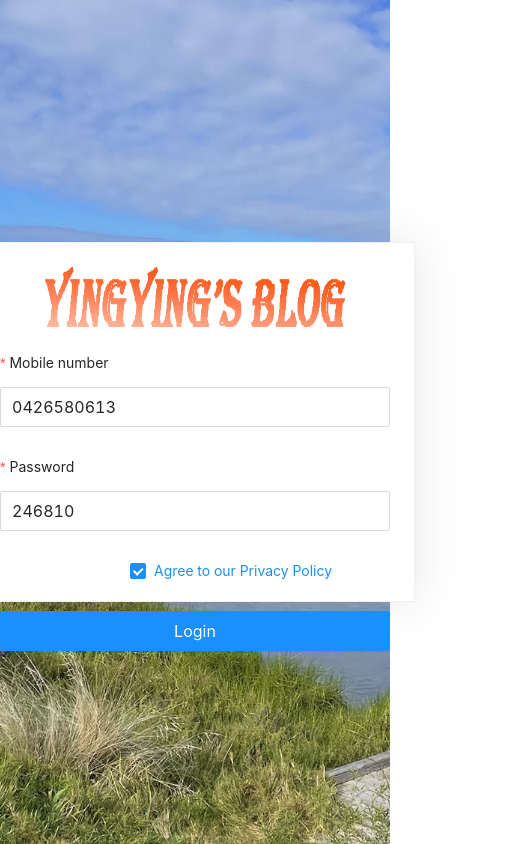
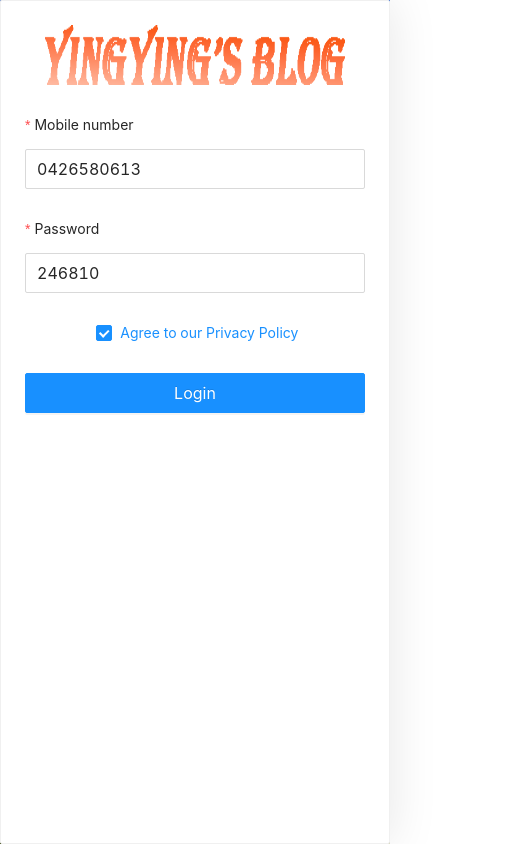
Before and after one commit to YingyingMel/yingying-blog2, a React (Create React App) app: page /login in a window 390 px wide. Shown: the whole page, 520 px wide, since content can reach past the window. Built offline with nearby package versions, Linux system fonts and the light colour scheme.

Commit message:
login page adapt to mobile

```diff
--- a/src/pages/layout/index.scss
+++ b/src/pages/layout/index.scss
@@ -3,6 +3,9 @@
   width: 230px;
   height: 60px;
   background: url('~@/assets/logo.png') no-repeat center / 200px auto;
+}
+.header {
+  padding-right: 120px;
 }
 .content {
   padding: 0 50px;
--- a/src/pages/login/index.scss
+++ b/src/pages/login/index.scss
@@ -27,3 +27,29 @@
     color: #1890ff;
   }
 }
+
+@media (max-width: 580px) {
+  .login {
+    width: 100vw;
+    height: 100vh;
+    position: relative;
+
+    .login-container {
+      width: 100%;
+      height: 100%;
+      display: flex;
+      flex-direction: column;
+      align-items: center;
+      box-shadow: 0 0 50px rgb(0 0 0 / 10%);
+    }
+    .login-logo {
+      display: flex;
+      margin: 0 auto 1.5rem;
+    }
+
+    .login-checkbox-label {
+      color: #1890ff;
+      transform: translateX(-20%);
+    }
+  }
+}
```
